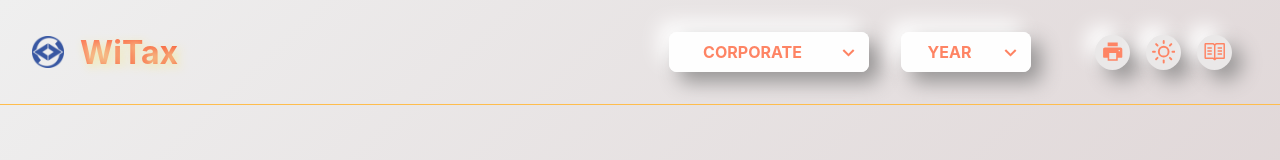
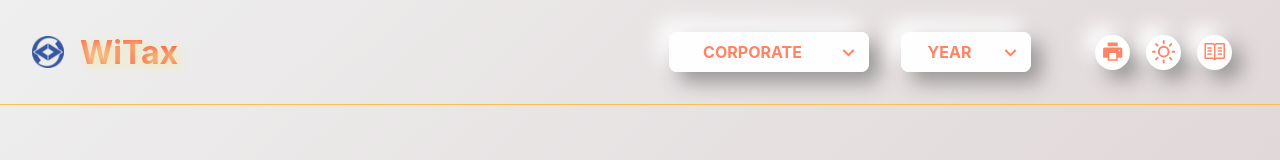
Before and after one commit to lhohw/withholding-tax, a React (Create React App) app: page / in a window 1280 px wide. Shown: the top 160 px of the page. Built offline with nearby package versions, Linux system fonts and the light colour scheme.

Commit message:
chore: trivial change

```diff
--- a/src/components/Metaphor.tsx
+++ b/src/components/Metaphor.tsx
@@ -19,9 +19,10 @@ const Metaphor = ({ title, children, onClick }: MetaphorProps) => {
         justify-content: center;
         color: var(--orange);
         cursor: pointer;
-        transition: 0.4s transform ease-in-out, 0.4s border-color ease-in-out;
+        transition: 0.25s transform ease-in-out, 0.4s border-color ease-in-out;
         border: 1px solid transparent;
         ${whiteNeumorphism()}
+        background-color: var(--background);
         &:hover {
           transform: scale(1.1);
           border-color: var(--orange);
--- a/src/features/corporate/Corporate.tsx
+++ b/src/features/corporate/Corporate.tsx
@@ -19,6 +19,7 @@ export type CorporateProps = {
   year: string;
   RN: string;
 };
+// eslint-disable-next-line @typescript-eslint/no-redeclare
 const Corporate = ({ data, year, RN }: CorporateProps) => {
   const dispatch = useAppDispatch();
   const { name } = data;
```
